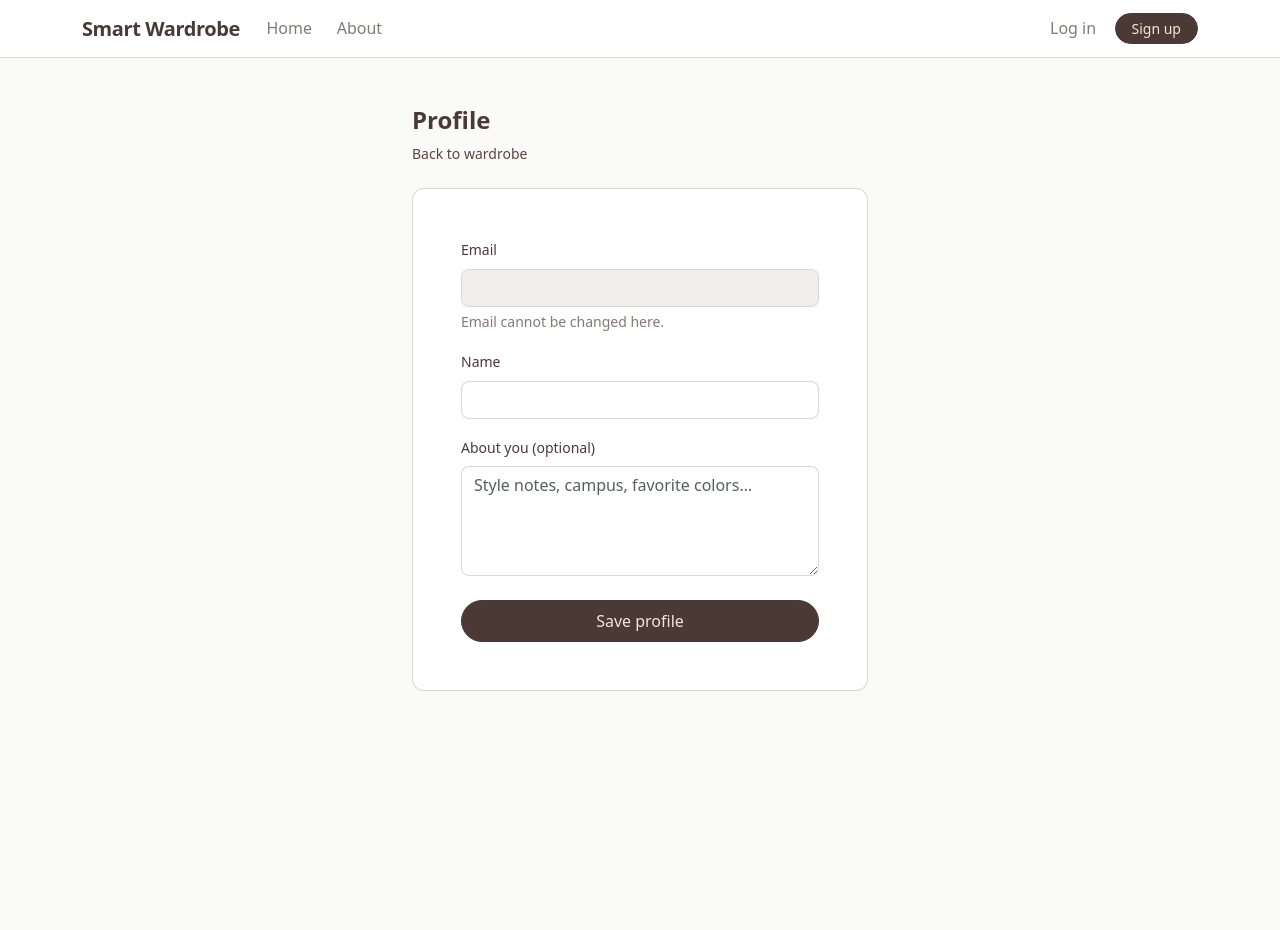
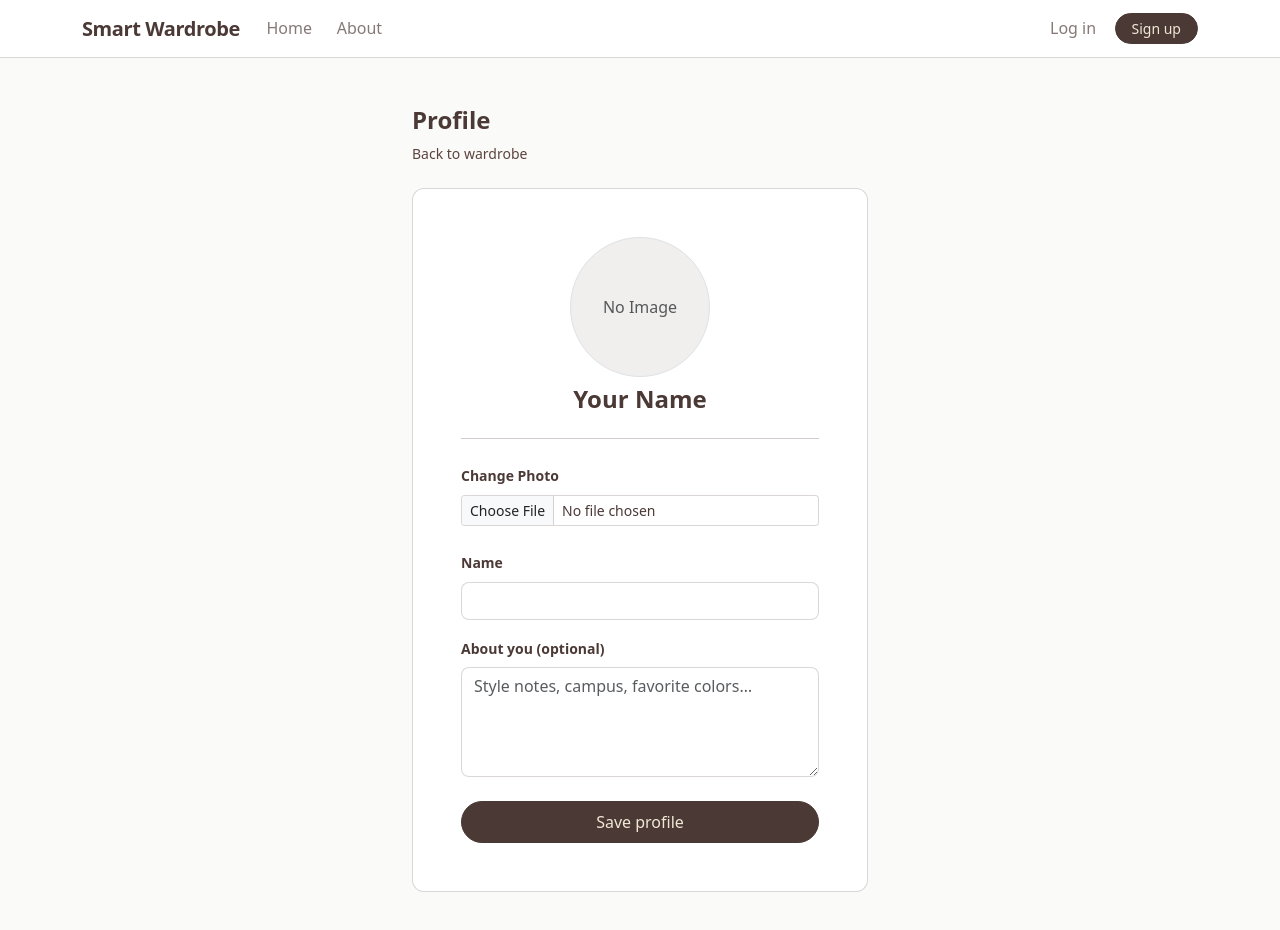
Before and after one commit to shin-hime/smart-wardrobe-app, a Next.js app: page /profile in a window 1280 px wide. Shown: the top 930 px of the page. Before the commit the page ends 800 px from the top, so only its background shows below. Built offline with nearby package versions, Linux system fonts and the light colour scheme; no server answers.

Commit message:
Add profile picture to Navbar and Profile page, update store logic

```diff
--- a/app/api/user/profile/route.js
+++ b/app/api/user/profile/route.js
@@ -4,20 +4,33 @@ import { updateUserProfile } from "@/lib/store";
 
 export async function POST(request) {
   const userId = await getSessionUserIdFromCookies();
+
   if (!userId) {
     return NextResponse.json({ error: "Unauthorized." }, { status: 401 });
   }
+
   let body;
   try {
     body = await request.json();
   } catch {
     return NextResponse.json({ error: "Invalid JSON body." }, { status: 400 });
   }
+
   const name = typeof body.name === "string" ? body.name : "";
   const bio = typeof body.bio === "string" ? body.bio : "";
+  const avatar = typeof body.avatar === "string" ? body.avatar : "";
+
+  // ✅ image size protection
+  if (avatar && avatar.length > 2500000) {
+    return NextResponse.json(
+      { error: "Image too large." },
+      { status: 400 }
+    );
+  }
+
   let updated;
   try {
-    updated = await updateUserProfile(userId, name, bio);
+    updated = await updateUserProfile(userId, name, bio, avatar);
   } catch (e) {
     console.error(e);
     return NextResponse.json(
@@ -25,14 +38,17 @@ export async function POST(request) {
       { status: 503 }
     );
   }
+
   if (updated && typeof updated.saveError === "string") {
     return NextResponse.json({ error: updated.saveError }, { status: 400 });
   }
+
   if (!updated || !updated.id) {
     return NextResponse.json(
       { error: "Could not update profile." },
       { status: 500 }
     );
   }
+
   return NextResponse.json({ user: updated });
 }
--- a/app/components/Navbar.js
+++ b/app/components/Navbar.js
@@ -119,7 +119,24 @@ export default function Navbar() {
                     style={{ maxWidth: "12rem" }}
                     title={user.email ? `Signed in as ${user.email}` : ""}
                   >
-                    {user.name || user.email}
+                    {/* 1. Display the Profile Picture (Avatar) */}
+                    {user.avatar ? (
+                      <img
+                        src={user.avatar}
+                        alt="Profile"
+                        className="rounded-circle border"
+                        style={{ width: "45px", height: "45px", objectFit: "cover" }}
+                      />
+                    ) : (
+                      <div
+                        className="rounded-circle bg-secondary d-inline-block"
+                        style={{ width: "45px", height: "45px" }}
+                      />
+                    )}
+
+                    <span className="text-truncate" style={{ maxWidth: "10rem" }}>
+                      {user.name || user.email}
+                    </span>
                   </Link>
                 </li>
                 <li className="nav-item">
--- a/app/page.js
+++ b/app/page.js
@@ -187,8 +187,8 @@ export default function Home() {
                   Clean layers in beige, white, and soft brown for everyday wear.
                 </p>
                 <div className={styles.trendTags}>
-                  <span>Clear</span>
-                  <span>Clouds</span>
+                  <span>Sunny</span>
+                  <span>Cloudy</span>
                 </div>
               </div>
             </article>
@@ -226,7 +226,7 @@ export default function Home() {
                   Functional pieces with easy layers so you stay comfortable.
                 </p>
                 <div className={styles.trendTags}>
-                  <span>Rain</span>
+                  <span>Rainy</span>
                 </div>
               </div>
             </article>
--- a/app/profile/page.js
+++ b/app/profile/page.js
@@ -8,11 +8,22 @@ export default function ProfilePage() {
   const router = useRouter();
   const [allowed, setAllowed] = useState(false);
   const [email, setEmail] = useState("");
-  const [form, setForm] = useState({ name: "", bio: "" });
+  const [form, setForm] = useState({ name: "", bio: "", avatar: "" });
   const [error, setError] = useState("");
   const [saved, setSaved] = useState("");
   const [loading, setLoading] = useState(true);
   const [saving, setSaving] = useState(false);
+  const [file, setFile] = useState(null);
+  const [preview, setPreview] = useState("");
+
+  function readFileAsDataUrl(file) {
+    return new Promise((resolve, reject) => {
+      const reader = new FileReader();
+      reader.onload = () => resolve(reader.result);
+      reader.onerror = reject;
+      reader.readAsDataURL(file);
+    });
+  }
 
   useEffect(() => {
     let cancelled = false;
@@ -29,6 +40,7 @@ export default function ProfilePage() {
         setForm({
           name: data.user.name || "",
           bio: data.user.bio || "",
+          avatar: data.user.avatar || "",
         });
         setAllowed(true);
       } finally {
@@ -40,6 +52,18 @@ export default function ProfilePage() {
     };
   }, [router]);
 
+  useEffect(() => {
+     if (file) {
+        const url = URL.createObjectURL(file);
+        setPreview(url);
+        return () => URL.revokeObjectURL(url);
+     } else if (form.avatar) {
+       setPreview(form.avatar);
+     } else {
+        setPreview("");
+     }
+  }, [file, form.avatar]);
+
   function onChange(e) {
     setForm({ ...form, [e.target.name]: e.target.value });
   }
@@ -50,11 +74,19 @@ export default function ProfilePage() {
     setSaved("");
     setSaving(true);
     try {
+      let avatar = "";
+        if (file) {
+           avatar = await readFileAsDataUrl(file);
+        }
+
       const res = await fetch("/api/user/profile", {
         method: "POST",
         headers: { "Content-Type": "application/json" },
         credentials: "include",
-        body: JSON.stringify(form),
+        body: JSON.stringify({
+          ...form,
+          avatar,
+        }),
       });
       const data = await res.json().catch(() => ({}));
       if (!res.ok) {
@@ -65,7 +97,9 @@ export default function ProfilePage() {
         setForm({
           name: data.user.name || "",
           bio: data.user.bio || "",
+          avatar: data.user.avatar || "",
         });
+          setPreview(data.user.avatar);
         }
       setSaved("Profile saved.");
     } catch {
@@ -104,23 +138,47 @@ export default function ProfilePage() {
         </div>
       ) : null}
       <form onSubmit={onSubmit} className="sw-panel p-4 p-md-5">
+         {/* --- FACEBOOK STYLE HEADER SECTION --- */}
+         <div className="text-center mb-4">
+         <div className="position-relative d-inline-block mb-2">
+           {preview ? (
+             <img
+              src={preview}
+              alt="Profile preview"
+              className="rounded-circle border shadow-sm"
+             style={{ width: 140, height: 140, objectFit: "cover" }}
+            />
+           ) : (
+             <div
+                className="rounded-circle bg-light border d-flex align-items-center justify-content-center"
+                style={{ width: 140, height: 140 }}
+             >
+                <span className="text-muted">No Image</span>
+             </div>
+        )}
+        </div>
+        {/* This h2 updates in real-time as you type in the Name input below */}
+        <h2 className="h4 fw-bold mb-0">{form.name || "Your Name"}</h2>
+        <p className="text-secondary small">{email}</p>
+       </div>
+       {/* --- END HEADER SECTION --- */}
+
+        <hr className="my-4 opacity-10" />
+
+       {/* 1. File Input (The control) */}
+       <div className="mb-4">
+          <label className="form-label small fw-semibold">Change Photo</label>
+          <input
+              type="file"
+              className="form-control form-control-sm"
+              accept="image/*"
+              onChange={(e) => setFile(e.target.files?.[0] || null)}
+          />
+       </div>
+
+       {/* 2. Name Input */}
        <div className="mb-3">
-          <label htmlFor="email-ro" className="form-label small">
-            Email
-          </label>
-          <input
-            id="email-ro"
-            type="email"
-            className="form-control rounded-3 bg-light"
-            value={email}
-            readOnly
-          />
-          <div className="form-text">Email cannot be changed here.</div>
-        </div>
-        <div className="mb-3">
-          <label htmlFor="name" className="form-label small">
-            Name
-          </label>
+          <label htmlFor="name" className="form-label small fw-semibold">Name</label>
           <input
               id="name"
               name="name"
@@ -131,10 +189,10 @@ export default function ProfilePage() {
               required
           />
        </div>
+
+       {/* 3. Bio Input */}
        <div className="mb-4">
-          <label htmlFor="bio" className="form-label small">
-            About you (optional)
-          </label>
+          <label htmlFor="bio" className="form-label small fw-semibold">About you (optional)</label>
           <textarea
              id="bio"
              name="bio"
@@ -145,6 +203,7 @@ export default function ProfilePage() {
              placeholder="Style notes, campus, favorite colors…"
           />
        </div>
+
        <button
           type="submit"
           className="btn btn-dark w-100 rounded-pill py-2"
```
Also changed, not shown: lib/store.js. Lines whose indentation alone changed are shown as unchanged.
